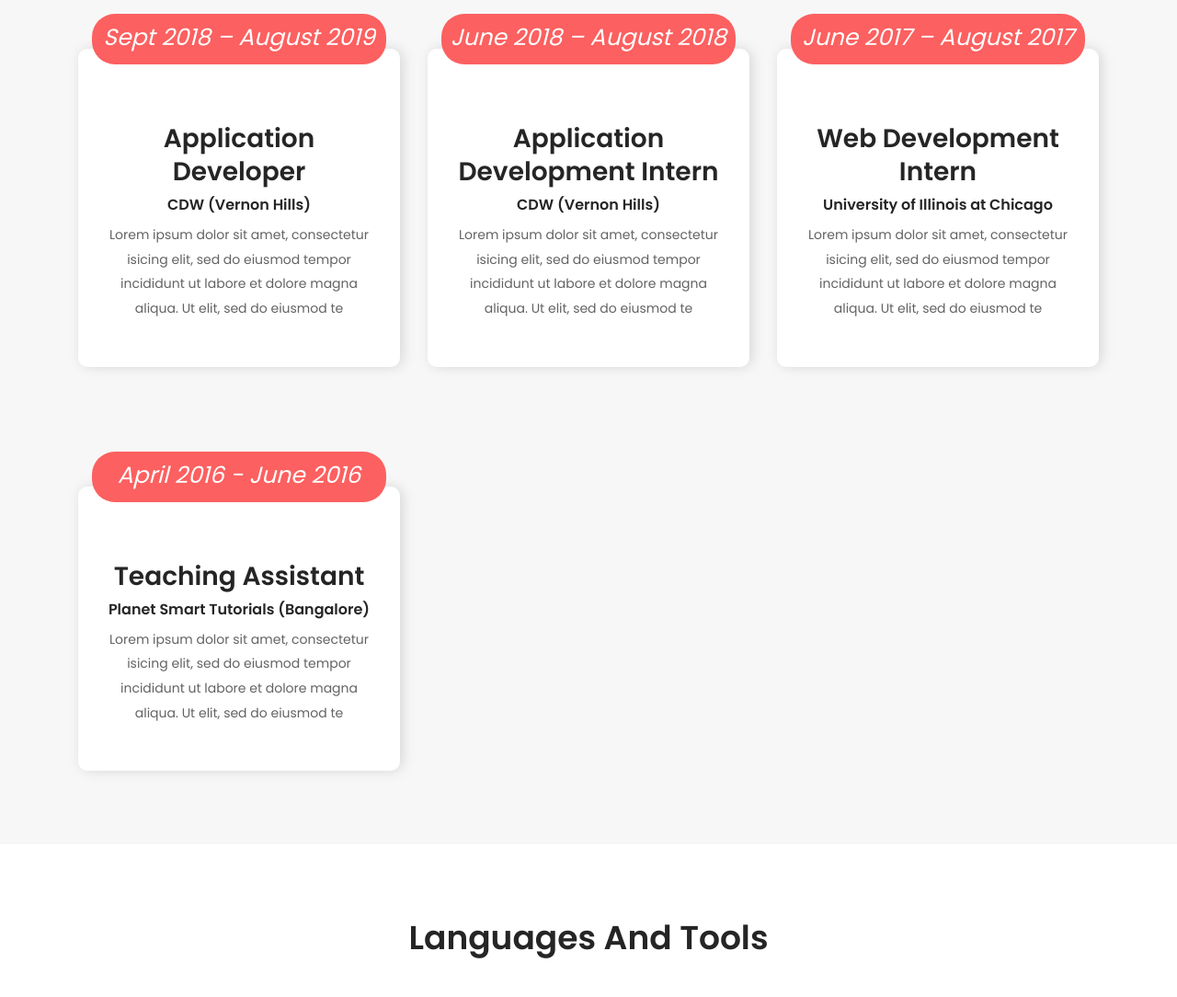
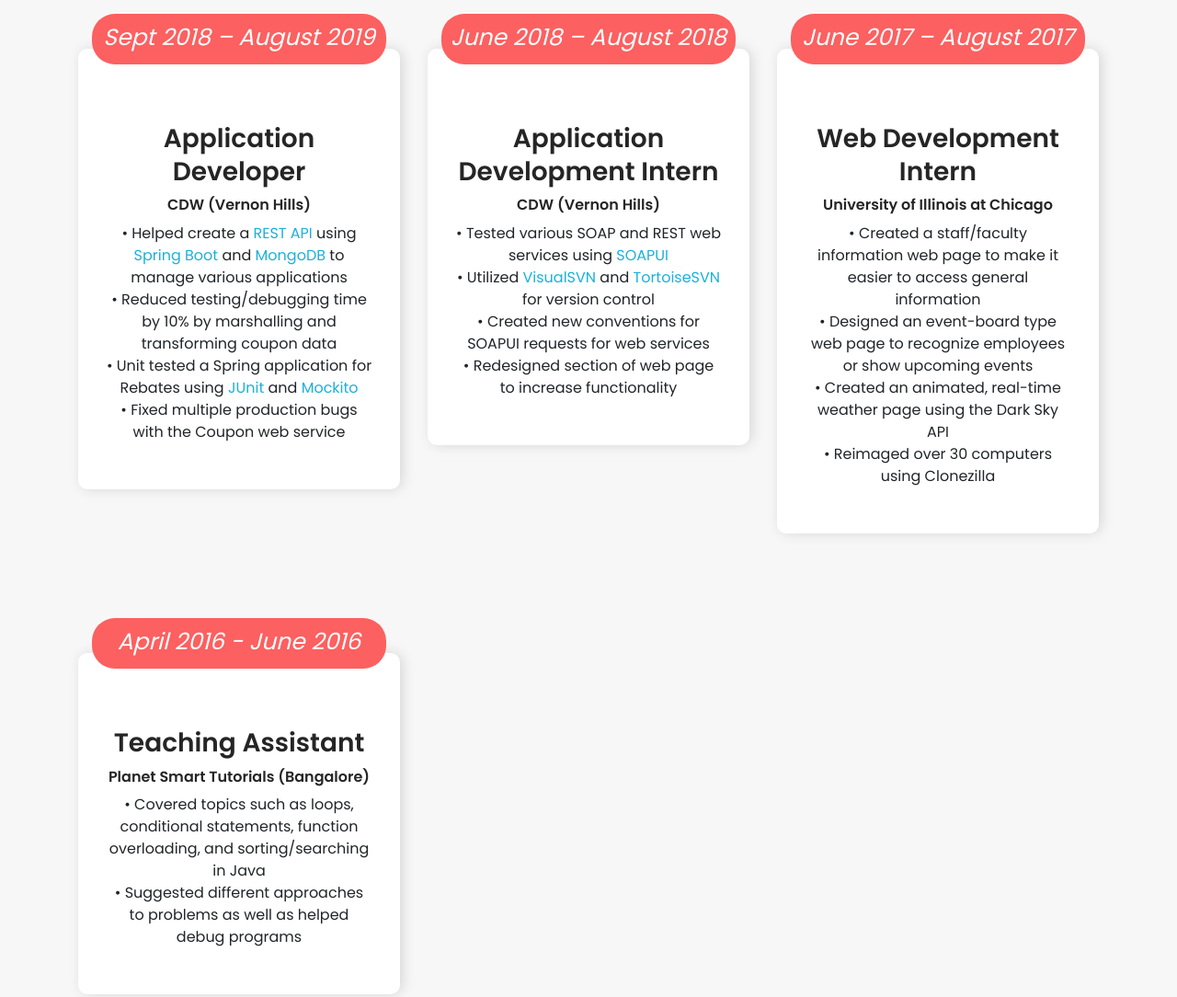
Before and after one commit to nchamp3/MySite, a website: page index.html in a window 1280 px wide. Shown: the part 2350-3434 px from the top of the page at 92% size. Drawn offline with Linux system fonts and the light colour scheme.

Commit message:
Added Experience details

```diff
--- a/index.html
+++ b/index.html
@@ -222,7 +222,12 @@
             </div>
             <h3>Application Developer</h3>
             <h6>CDW (Vernon Hills)</h6>
-            <p>Lorem ipsum dolor sit amet, consectetur isicing elit, sed do eiusmod tempor incididunt ut labore et dolore magna aliqua. Ut elit, sed do eiusmod te</p>
+            <ul>
+              <li>•	Helped create a <span id = "keyword">REST API</span> using <span id = "keyword">Spring Boot</span> and <span id = "keyword">MongoDB</span> to manage various applications</li>
+              <li>•	Reduced testing/debugging time by 10% by marshalling and transforming coupon data</li>
+              <li>•	Unit tested a Spring application for Rebates using <span id = "keyword">JUnit</span> and <span id = "keyword">Mockito</span></li>
+              <li>•	Fixed multiple production bugs with the Coupon web service</li>
+            </ul>
           </div>
         </div>
 
@@ -234,7 +239,12 @@
             </div>
             <h3>Application Development Intern</h3>
             <h6>CDW (Vernon Hills)</h6>
-            <p>Lorem ipsum dolor sit amet, consectetur isicing elit, sed do eiusmod tempor incididunt ut labore et dolore magna aliqua. Ut elit, sed do eiusmod te</p>
+            <ul>
+              <li>•	Tested various SOAP and REST web services using <span id = "keyword">SOAPUI</span></li>
+              <li>•	Utilized <span id = "keyword">VisualSVN</span> and <span id = "keyword">TortoiseSVN</span> for version control</li>
+              <li>•	Created new conventions for SOAPUI requests for web services</li>
+              <li>•	Redesigned section of web page to increase functionality</li>
+            </ul>
           </div>
         </div>
 
@@ -246,7 +256,12 @@
             </div>
             <h3>Web Development Intern</h3>
             <h6>University of Illinois at Chicago</h6>
-            <p>Lorem ipsum dolor sit amet, consectetur isicing elit, sed do eiusmod tempor incididunt ut labore et dolore magna aliqua. Ut elit, sed do eiusmod te</p>
+            <ul>
+              <li>•	Created a staff/faculty information web page to make it easier to access general information</li>
+              <li>•	Designed an event-board type web page to recognize employees or show upcoming events</li>
+              <li>•	Created an animated, real-time weather page using the Dark Sky API</li>
+              <li>•	Reimaged over 30 computers using Clonezilla</li>
+            </ul>
           </div>
         </div>
       </div>
@@ -260,7 +275,10 @@
             </div>
             <h3>Teaching Assistant</h3>
             <h6>Planet Smart Tutorials (Bangalore)</h6>
-            <p>Lorem ipsum dolor sit amet, consectetur isicing elit, sed do eiusmod tempor incididunt ut labore et dolore magna aliqua. Ut elit, sed do eiusmod te</p>
+            <ul>
+              <li>•	Covered topics such as loops, conditional statements, function overloading, and sorting/searching in Java</li>
+              <li>•	Suggested different approaches to problems as well as helped debug programs</li>
+            </ul>
           </div>
         </div>
       </div>
--- a/style.css
+++ b/style.css
@@ -1651,4 +1651,8 @@
       width: 25%;
     }
 
+    #keyword{
+      color: #1ab1db;
+    }
+
 /*# sourceMappingURL=style.css.map */
```
